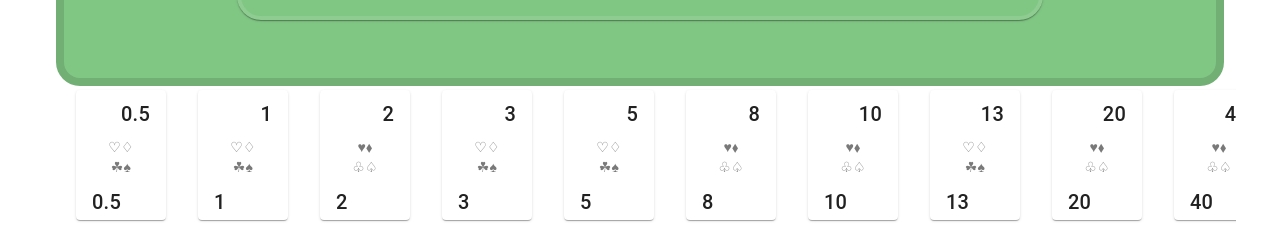
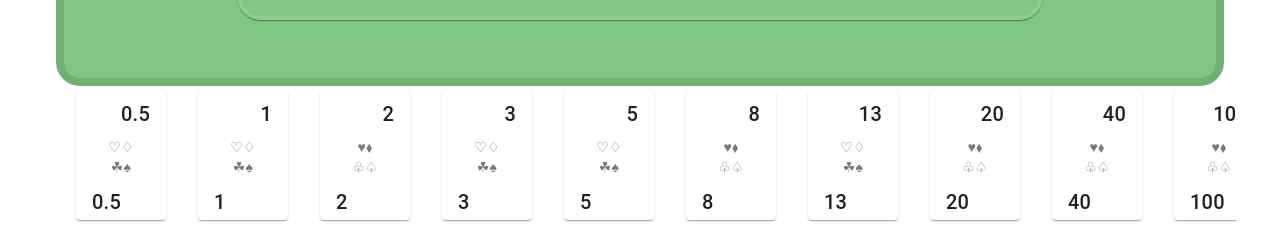
Before and after one commit to kuskyst/poker-chan, a Nuxt app: page / in a window 1280 px wide. Shown: the part 546-797 px from the top of the page. Built offline with nearby package versions, Linux system fonts and the light colour scheme.

Commit message:
Update index.vue

```diff
--- a/pages/index.vue
+++ b/pages/index.vue
@@ -60,7 +60,7 @@ import { ref, type StyleValue } from 'vue';
 
 const yourName = ref('名無しちゃん');
 const participants = ref(['名無しちゃん1', '名無しちゃん2', '名無しちゃん3', '名無しちゃん4', '名無しちゃん5', '名無しちゃん6']);
-const hands = ref([0.5, 1, 2, 3, 5, 8, 10, 13, 20, 40, 100]);
+const hands = ref([0.5, 1, 2, 3, 5, 8, 13, 20, 40, 100]);
 const selectedScore = ref();
 const stackScores = ref<number[]>([]);;
 const average = ref(0);
```
